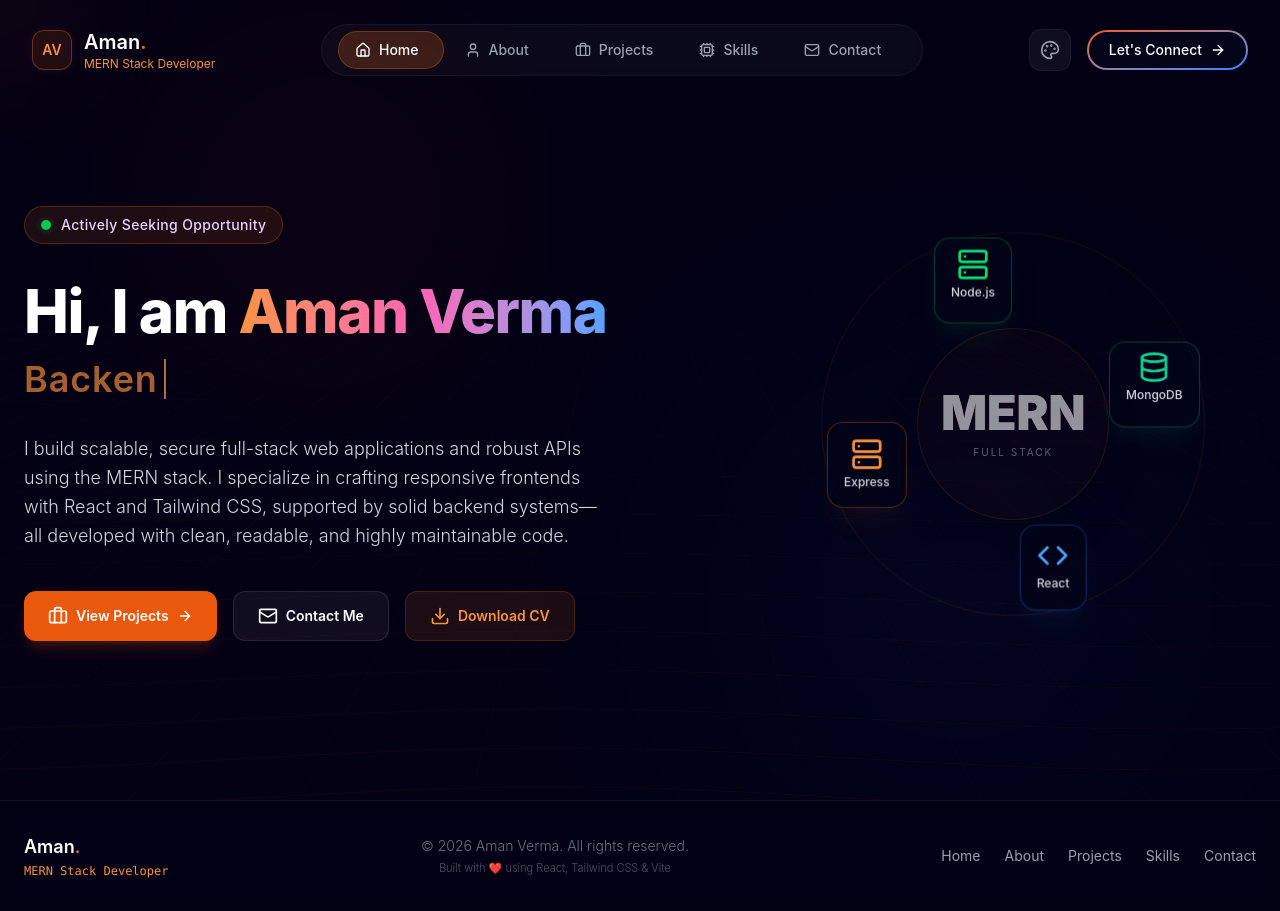
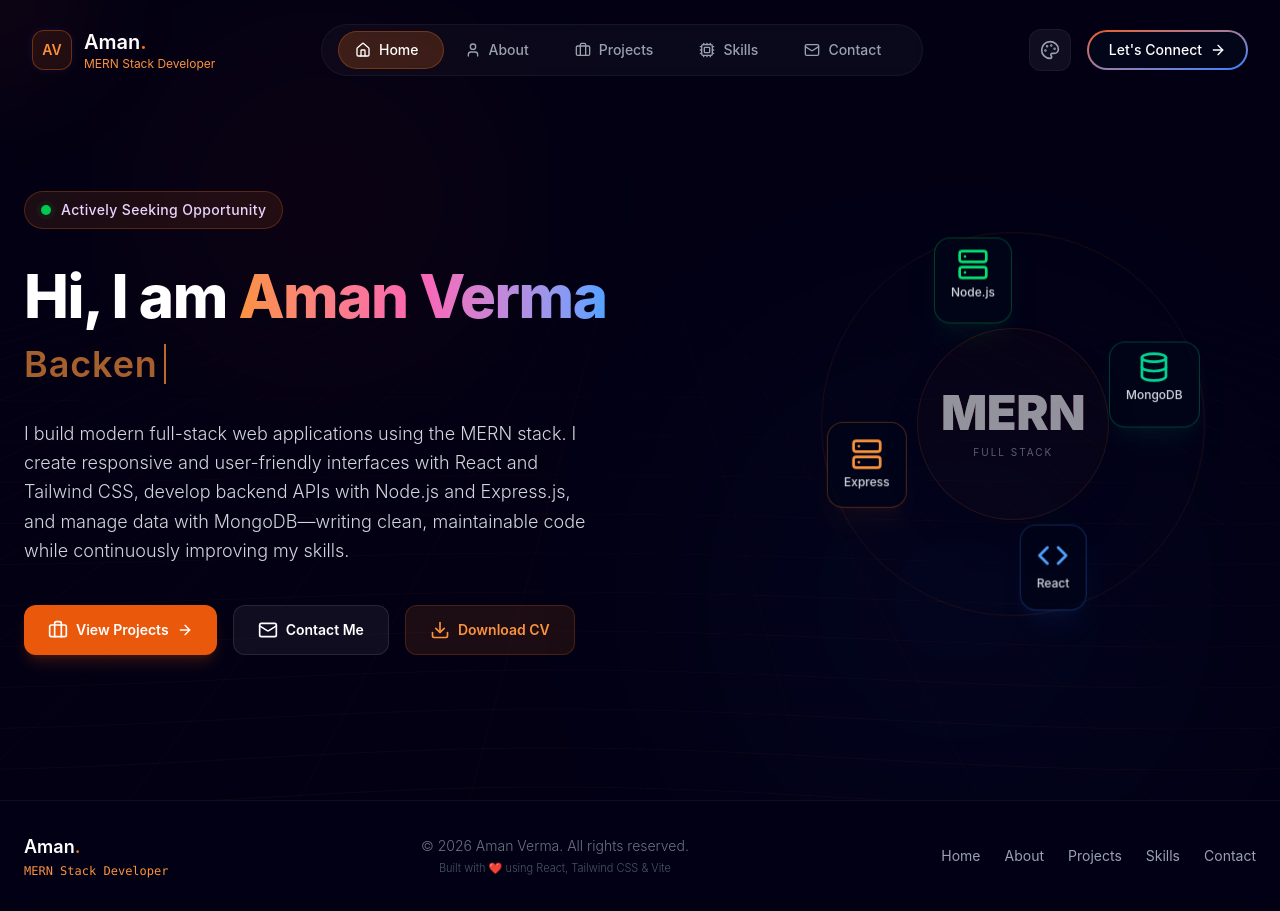
Before and after one commit to Amanverma45/AmanVerma_portfolio, a React app: page / in a window 1280 px wide. Built offline with nearby package versions, Linux system fonts and the light colour scheme; the HTML template or start-up script is replaced by a standard one.

Commit message:
Code Quality: Clean up comment blocks and configure CV download path to newly saved AMAN. VERMA. AV.pdf

```diff
--- a/src/Components/Home.jsx
+++ b/src/Components/Home.jsx
@@ -34,16 +34,13 @@ const Home = () => {
 
     return (
         <section className="relative min-h-screen flex items-center justify-center pt-20 lg:pt-28 pb-8 lg:pb-16 overflow-hidden">
-            {/* Ambient Background Glows */}
             <div className="absolute top-1/4 left-1/4 -translate-x-1/2 -translate-y-1/2 w-80 h-80 rounded-full bg-purple-600/10 blur-[120px] pointer-events-none animate-pulse-slow" />
             <div className="absolute bottom-1/4 right-1/4 translate-x-1/2 translate-y-1/2 w-96 h-96 rounded-full bg-blue-500/10 blur-[150px] pointer-events-none animate-pulse-slow" style={{ animationDelay: '2s' }} />
 
             <div className="max-w-7xl mx-auto px-6 grid grid-cols-1 lg:grid-cols-12 gap-6 lg:gap-12 items-center relative z-10 w-full">
 
-                {/* Left Column: Hero Content */}
                 <div className="lg:col-span-7 flex flex-col items-start text-left space-y-6 md:space-y-8 animate-fade-in">
 
-                    {/* Seeking Opportunity Badge */}
                     <div className="inline-flex items-center space-x-2.5 px-4 py-2 rounded-full bg-purple-500/10 border border-purple-500/25 animate-bounce-slow">
                         <span className="relative flex h-2.5 w-2.5">
                             <span className="animate-ping absolute inline-flex h-full w-full rounded-full bg-green-400 opacity-75"></span>
@@ -54,7 +51,6 @@ const Home = () => {
                         </span>
                     </div>
 
-                    {/* Main Title & Role */}
                     <div className="space-y-3">
                         <h1 className="text-4xl sm:text-5xl md:text-6xl font-extrabold text-white tracking-tight leading-[1.1]">
                             Hi, I am <span className="bg-gradient-to-r from-purple-400 via-pink-400 to-blue-400 bg-clip-text text-transparent">Aman Verma</span>
@@ -66,12 +62,10 @@ const Home = () => {
                         </h2>
                     </div>
 
-                    {/* Professional Description */}
                     <p className="text-gray-300 text-base sm:text-lg max-w-xl leading-relaxed font-light">
-                        I build scalable, secure full-stack web applications and robust APIs using the MERN stack. I specialize in crafting responsive frontends with React and Tailwind CSS, supported by solid backend systems—all developed with clean, readable, and highly maintainable code.
+                        I build modern full-stack web applications using the MERN stack. I create responsive and user-friendly interfaces with React and Tailwind CSS, develop backend APIs with Node.js and Express.js, and manage data with MongoDB—writing clean, maintainable code while continuously improving my skills.
                     </p>
 
-                    {/* Action Call to Buttons */}
                     <div className="grid grid-cols-1 sm:flex sm:flex-wrap gap-4 pt-2 w-full sm:w-auto">
                         <Link
                             to="/projects"
@@ -89,9 +83,9 @@ const Home = () => {
                             <span>Contact Me</span>
                         </Link>
                         <a
-                            href="/resume.pdf"
+                            href="/AMAN. VERMA. AV.pdf"
                             download="Aman_Verma_Resume.pdf"
-                            className="flex-1 sm:flex-initial inline-flex items-center justify-center space-x-2 px-6 py-3.5 bg-purple-500/10 hover:bg-purple-500/20 text-purple-400 hover:text-purple-300 font-semibold rounded-xl border border-purple-500/20 hover:border-purple-500/40 transition-all duration-300 hover:-translate-y-0.5 text-sm"
+                            className="flex-1 sm:flex-initial inline-flex items-center justify-center space-x-2 px-6 py-3.5 bg-purple-500/10 hover:bg-purple-500/20 text-purple-400 hover:text-purple-300 font-semibold rounded-xl border border-purple-500/20 hover:border-purple-500/40 transition-all duration-300 hover:-translate-y-0.5 text-sm cursor-pointer"
                         >
                             <Download className="w-5 h-5" />
                             <span>Download CV</span>
@@ -99,21 +93,16 @@ const Home = () => {
                     </div>
                 </div>
 
-                {/* Right Column: Visual Tech Display / Mockup (Visible on all screens, with orbit rotation) */}
                 <div className="col-span-1 lg:col-span-5 flex flex-col items-center justify-center relative animate-fade-in mt-4 lg:mt-0" style={{ animationDelay: '0.3s' }}>
                     <div className="relative w-80 h-80 sm:w-96 sm:h-96 flex items-center justify-center">
-                        {/* Orbiting Tech Stack Card */}
                         <div className="absolute inset-0 rounded-full border border-purple-500/10 animate-spin-slow" />
 
-                        {/* Central Glowing Shield */}
                         <div className="w-48 h-48 rounded-full bg-purple-600/5 border border-purple-500/20 flex flex-col items-center justify-center glassmorphism shadow-2xl z-20 animate-pulse-slow">
                             <span className="text-5xl font-black text-white bg-gradient-to-r from-purple-400 to-pink-500 bg-clip-text text-transparent">MERN</span>
                             <span className="text-[10px] text-gray-400 tracking-[0.2em] uppercase mt-2">Full Stack</span>
                         </div>
 
-                        {/* Interactive floating tech icons orbiting around center */}
                         <div className="absolute inset-0 animate-spin-normal">
-                            {/* React Icon */}
                             <div className="absolute top-0 left-1/2 -translate-x-1/2 p-4 bg-slate-950/80 border border-blue-500/30 rounded-2xl shadow-xl shadow-blue-500/5 flex flex-col items-center animate-spin-reverse-normal">
                                 <div className="animate-bounce-slow flex flex-col items-center">
                                     <Code className="w-8 h-8 text-blue-400" />
@@ -121,7 +110,6 @@ const Home = () => {
                                 </div>
                             </div>
 
-                            {/* Node Icon */}
                             <div className="absolute bottom-0 left-1/2 -translate-x-1/2 p-4 bg-slate-950/80 border border-green-500/30 rounded-2xl shadow-xl shadow-green-500/5 flex flex-col items-center animate-spin-reverse-normal">
                                 <div className="animate-bounce-slow flex flex-col items-center flex flex-col items-center" style={{ animationDelay: '1.5s' }}>
                                     <Server className="w-8 h-8 text-green-400" />
@@ -129,7 +117,6 @@ const Home = () => {
                                 </div>
                             </div>
 
-                            {/* MongoDB Icon */}
                             <div className="absolute left-0 top-1/2 -translate-y-1/2 p-4 bg-slate-950/80 border border-emerald-500/30 rounded-2xl shadow-xl shadow-emerald-500/5 flex flex-col items-center animate-spin-reverse-normal">
                                 <div className="animate-bounce-slow flex flex-col items-center flex flex-col items-center" style={{ animationDelay: '0.7s' }}>
                                     <Database className="w-8 h-8 text-emerald-400" />
@@ -137,7 +124,6 @@ const Home = () => {
                                 </div>
                             </div>
 
-                            {/* Express Icon */}
                             <div className="absolute right-0 top-1/2 -translate-y-1/2 p-4 bg-slate-950/80 border border-purple-500/30 rounded-2xl shadow-xl shadow-purple-500/5 flex flex-col items-center animate-spin-reverse-normal">
                                 <div className="animate-bounce-slow flex flex-col items-center flex flex-col items-center" style={{ animationDelay: '2.2s' }}>
                                     <Server className="w-8 h-8 text-purple-400" />
```
Also changed, not shown: src/Components/Navbar.jsx (+0 -21 lines), src/Components/Projects.jsx (+0 -12 lines), src/Components/Skills.jsx (+0 -11 lines).
